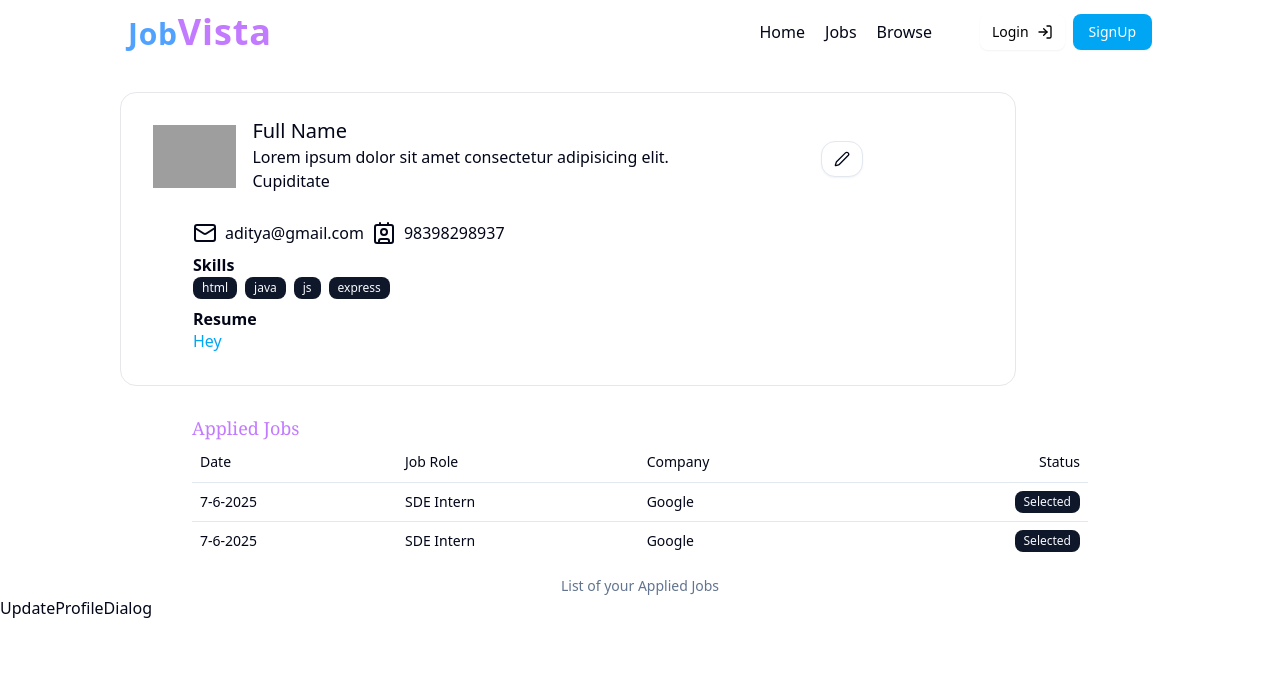
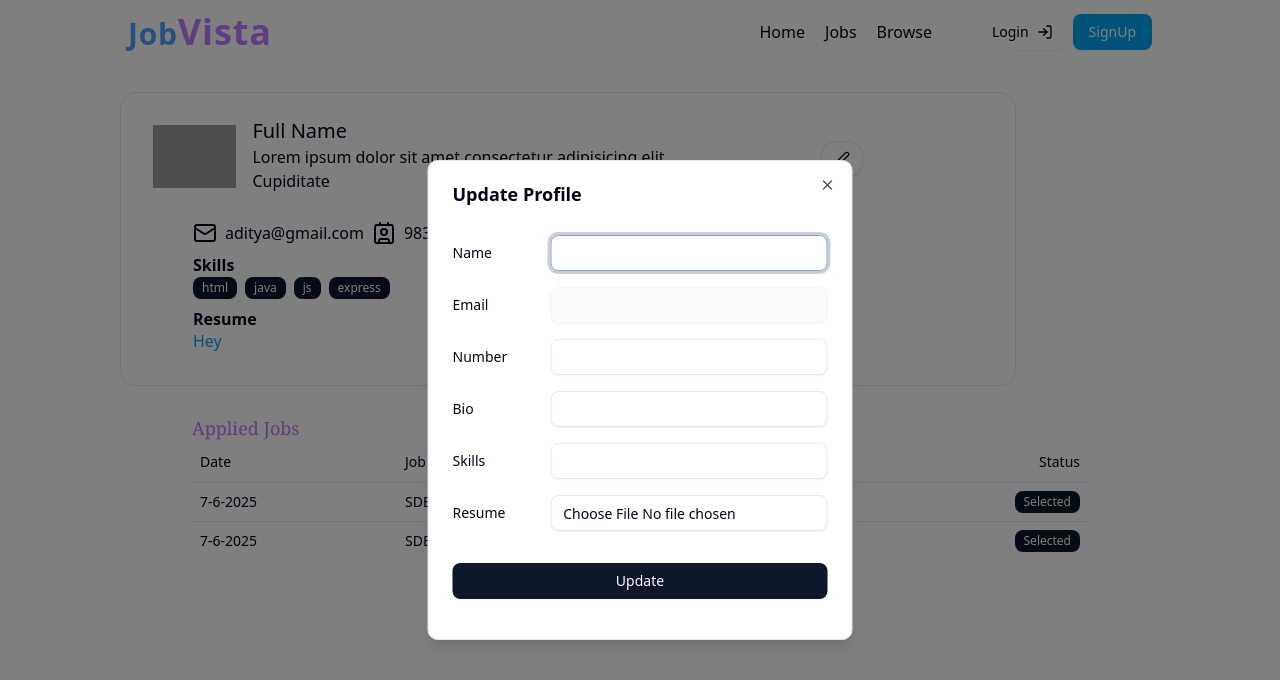
Before and after one commit to Hrishabh3829/JobPortal, a React (Vite) app in the folder frontend/: page /profile in a window 1280 px wide. Both pictures are taken after a click on the button 842 px from the left and 159 px from the top of the page. Shown: the top 680 px of the page. Built offline with nearby package versions, Linux system fonts and the light colour scheme; grey boxes are pictures that could not be loaded.

Commit message:
update profile

```diff
--- a/frontend/src/components/JobDescription.jsx
+++ b/frontend/src/components/JobDescription.jsx
@@ -10,7 +10,7 @@ export const JobDescription = () => {
             <div className='flex items-center justify-between'>
                 <div>
                     <div className='my-2'>
-                    <h1 className='font-bold text-xl'>Frontend Developer</h1>
+                        <h1 className='font-bold text-xl'>Frontend Developer</h1>
                     </div>
                     <div className='flex flex-wrap gap-2'>
                         <Badge className='text-blue-700 font-bold' variant='ghost'>12 Positions</Badge>
--- a/frontend/src/components/Profile.jsx
+++ b/frontend/src/components/Profile.jsx
@@ -15,7 +15,7 @@ const skills = ["html", "java", "js", "express"]
 const isResume = true
 export const Profile = () => {
 
-    const [open,setOpen]=useState(false)
+    const [open, setOpen] = useState(false)
 
 
     return (
@@ -33,7 +33,7 @@ export const Profile = () => {
                         <h1 className='font-medium text-xl'>Full Name</h1>
                         <p>Lorem ipsum dolor sit amet consectetur adipisicing elit. Cupiditate</p>
                     </div>
-                    <Button onClick={()=> setOpen(true)}  className="text-right -mt-7 mx-30 rounded-xl hover:bg-sky-200" variant="outline">
+                    <Button onClick={() => setOpen(true)} className="text-right -mt-7 mx-30 rounded-xl hover:bg-sky-200" variant="outline">
                         <Pen />
                     </Button>
                 </div>
@@ -73,7 +73,7 @@ export const Profile = () => {
                 <AppliedJobTable />
             </div>
 
-            <UpdateProfileDialog open={open} setOpen={setOpen}/>
+            <UpdateProfileDialog open={open} setOpen={setOpen} />
 
         </div>
     )
--- a/frontend/src/components/UpdateProfileDialog.jsx
+++ b/frontend/src/components/UpdateProfileDialog.jsx
@@ -1,7 +1,166 @@
-import React from 'react'
+import React, { useState } from 'react'
+import { Dialog, DialogContent, DialogFooter, DialogHeader, DialogTitle } from './ui/dialog'
+import { Label } from './ui/label'
+import { Input } from './ui/input'
+import { Button } from './ui/button'
+import { Loader2 } from 'lucide-react'
+import { useDispatch, useSelector } from 'react-redux'
+import axios from 'axios'
+import { setUser } from './redux/authSlice'
+import { toast } from 'sonner'
+import { USER_API_END_POINT } from '@/utils/constant'
 
-export const UpdateProfileDialog = (open,setOpen) => {
-  return (
-    <div>UpdateProfileDialog</div>
-  )
+
+export const UpdateProfileDialog = ({ open, setOpen }) => {
+    const [loading, setLoading] = useState(false)
+
+    const { user } = useSelector(store => store.auth)
+
+    const [input, setInput] = useState({
+        fullname: user?.fullname || '',
+        email: user?.email || '',
+        phoneNumber: user?.phoneNumber || '',
+        bio: user?.profile?.bio || '',
+        skills: user?.profile?.skills?.map(skill => skill) || [],
+        file: user?.profile?.resume
+    })
+
+    const dispatch = useDispatch();
+
+    const changeEventhandler = (e) => {
+        setInput({ ...input, [e.target.name]: e.target.value })
+    }
+
+
+    const fileChangeHandler = (e) => {
+        const file = e.target.files?.[0];
+        setInput({ ...input, file })
+    }
+
+    const submitHandler = async (e) => {
+        e.preventDefault();
+        setLoading(true);
+
+        const formData = new FormData()
+        formData.append("fullname", input.fullname)
+
+        formData.append("phoneNumber", input.phoneNumber)
+        formData.append("bio", input.bio)
+        formData.append("skills", input.skills)
+        if (input.file) {
+            formData.append("file", input.file)
+        }
+
+        // console.log(formData.get('fullname'))
+        try {
+            const res = await axios.post(`${USER_API_END_POINT}/profile/update`, formData, {
+                headers: {
+                    'Content-Type': 'multipart/form-data'
+
+                },
+                withCredentials: true
+            })
+            if (res.data.success) {
+                dispatch(setUser(res.data.user))
+                toast.success(res.data.message)
+                setOpen(false);
+            }
+        } catch (error) {
+            console.log(error)
+
+            toast.error(error.response?.data?.message || 'An error occurred')
+        } finally {
+            setLoading(false);
+        }
+    }
+
+    return (
+        <Dialog open={open} onOpenChange={setOpen}>
+            <DialogContent className="sm:max-w-[425px]">
+                <DialogHeader>
+                    <DialogTitle>Update Profile</DialogTitle>
+                </DialogHeader>
+                <form onSubmit={submitHandler}>
+                    <div className='grid gap-4 py-4'>
+                        <div className='grid grid-cols-4 items-center gap-4'>
+                            <Label htmlFor="fullname">Name</Label>
+                            <Input
+                                id="fullname"
+                                name="fullname"
+                                className="col-span-3"
+                                type="text"
+                                value={input.fullname}
+                                onChange={changeEventhandler}
+                            />
+                        </div>
+                        <div className='grid grid-cols-4 items-center gap-4'>
+                            <Label htmlFor="email">Email</Label>
+                            <Input
+                                id="email"
+                                name="email"
+                                className="col-span-3 bg-gray-50 text-gray-500"
+                                type="email"
+                                value={input.email}
+                                disabled
+                                readOnly
+                            />
+                        </div>
+                        <div className='grid grid-cols-4 items-center gap-4'>
+                            <Label htmlFor="phoneNumber">Number</Label>
+                            <Input
+                                id="phoneNumber"
+                                name="phoneNumber"
+                                className="col-span-3"
+                                value={input.phoneNumber}
+                                onChange={changeEventhandler}
+                            />
+                        </div>
+                        <div className='grid grid-cols-4 items-center gap-4'>
+                            <Label htmlFor="bio">Bio</Label>
+                            <Input
+                                id="bio"
+                                name="bio"
+                                className="col-span-3"
+                                value={input.bio}
+                                onChange={changeEventhandler}
+                            />
+                        </div>
+                        <div className='grid grid-cols-4 items-center gap-4'>
+                            <Label htmlFor="skills">Skills</Label>
+                            <Input
+                                id="skills"
+                                name="skills"
+                                className="col-span-3"
+                                value={input.skills}
+                                onChange={changeEventhandler}
+                            />
+                        </div>
+                        <div className='grid grid-cols-4 items-center gap-4'>
+                            <Label htmlFor="file">Resume</Label>
+                            <Input
+                                id="file"
+                                name="file"
+                                type="file"
+                                accept="application/pdf"
+                                onChange={fileChangeHandler}
+                                className="col-span-3"
+                            />
+                        </div>
+                    </div>
+                    <DialogFooter>
+                        {loading ? (
+                            <Button className='w-full my-4' disabled>
+                                <Loader2 className='mr-2 h-4 w-4 animate-spin' />
+                                Please wait
+                            </Button>
+                        ) : (
+                            <Button type="submit" className="w-full my-4">
+                                Update
+                            </Button>
+                        )}
+                    </DialogFooter>
+                </form>
+            </DialogContent>
+        </Dialog>
+    )
 }
--- a/frontend/src/utils/constant.js
+++ b/frontend/src/utils/constant.js
@@ -1,2 +1,2 @@
-// export const USER_API_END_POINT="http://localhost:8000/api/v1/user"
-export const USER_API_END_POINT="https://rn8l9kd4-8000.inc1.devtunnels.ms/api/v1/user"
+export const USER_API_END_POINT="http://localhost:8000/api/v1/user"
+// export const USER_API_END_POINT="https://rn8l9kd4-8000.inc1.devtunnels.ms/api/v1/user"
```
